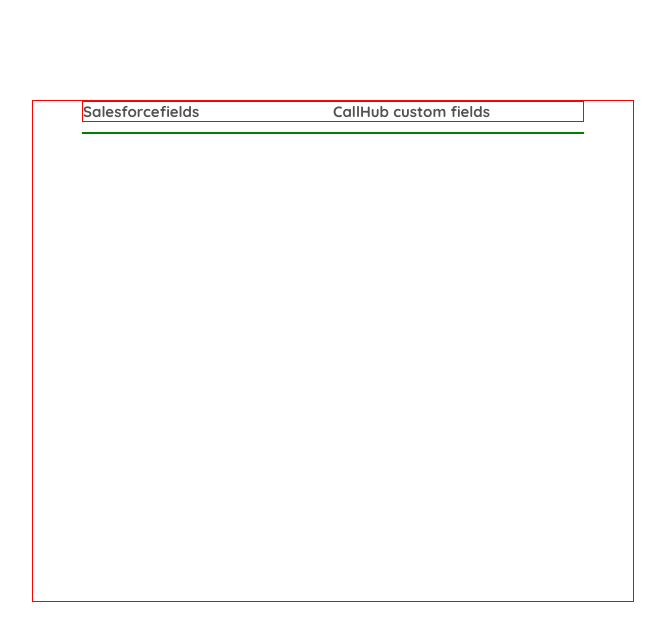
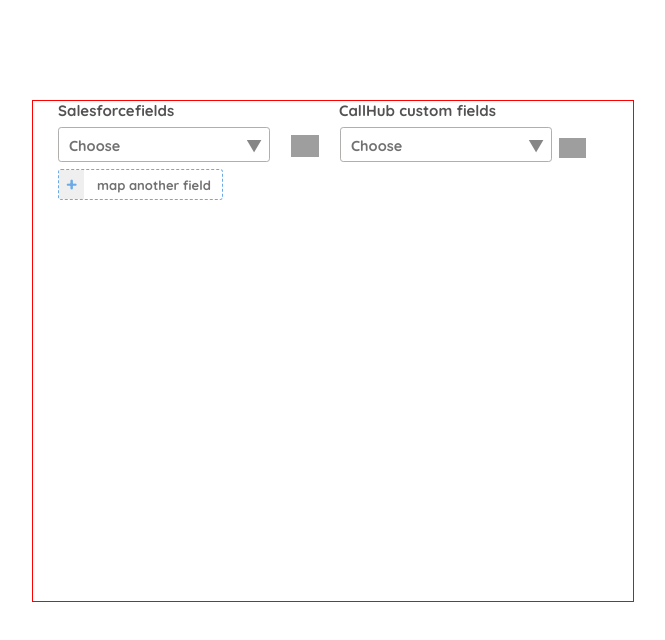
Before and after one commit to Shanoor24/callhub_assignment, a React (Create React App) app in the folder assignment/: page / in a window 1280 px wide. Shown: the top 640 px of the page, without its empty margins (307-972 px from the left). Built offline with nearby package versions, Linux system fonts and the light colour scheme; grey boxes are pictures that could not be loaded.

Commit message:
adding fields and deleting functionality done

```diff
--- a/assignment/src/Components/FeildMapperConfiguration/FieldHeader.module.css
+++ b/assignment/src/Components/FeildMapperConfiguration/FieldHeader.module.css
@@ -4,19 +4,23 @@
 
 
 #Main_cont {
-    width: 500px;
-    border: 1px solid red;
+    width: 550px;
+    /* border: 1px solid red; */
     margin: auto;
     display: flex;
-    margin-bottom: 10px;
+    margin-bottom: 7px;
 }
 
 
 #Main_cont > div {
-    width: 50%;
+    /* width: 50%; */
     text-align: left;
     font-family: 'Quicksand', sans-serif;
     font-size: 15px;
     font-weight: 700;
     color: #535151;
 }
+
+#Main_cont > div:nth-child(1) {
+    width: 281px;
+}
--- a/assignment/src/Components/FeildMapperConfiguration/FieldMapperConfig.jsx
+++ b/assignment/src/Components/FeildMapperConfiguration/FieldMapperConfig.jsx
@@ -1,15 +1,64 @@
-import React from 'react';
+import React, { useState } from 'react';
 import FieldHeader from './FieldHeader';
 import styles from "./FieldMapperConfig.module.css"
-import FieldRow from './FieldRow';
+import FieldsRow from './FieldsRow';
 
 
 function FieldMapperConfigMain() {
+    const [fieldCount, setFieldCount] = useState([1]);
+
+    const handleAddRow = () => {
+        setFieldCount([...fieldCount, (fieldCount[fieldCount.length - 1] + 1)])
+    }
+
+    const handleDelete = (id) => {
+        const Updated_fieldCount = fieldCount.filter((item) => item !== id);
+
+        setFieldCount(Updated_fieldCount);
+    }
+
+
+    const initSalesForceFields = [
+        {id: 1, name: "Contact ID", status: true},
+        {id: 2, name: "Deleted", status: true},
+        {id: 3, name: "Master Record ID", status: true},
+        {id: 4, name: "Account ID", status: true},
+        {id: 5, name: "Salutation", status: true},
+        {id: 6, name: "Other Street", status: true},
+        {id: 7, name: "Other City", status: true},
+        {id: 8, name: "Other State/Province", status: true},
+        {id: 9, name: "Zip/Postal Code", status: true},
+        {id: 10, name: "Other_4", status: true},
+        {id: 11, name: "Other_5", status: true},
+        {id: 12, name: "Other_6", status: true}
+    ]
+
+    const initCallHubCustomFields = [
+        {id: 1, name: "End_date", status: true},
+        {id: 2, name: "test1", status: true},
+        {id: 3, name: "Frequency_of_Giving", status: true},
+        {id: 4, name: "test", status: true},
+        {id: 5, name: "VANID105147", status: true},
+        {id: 6, name: "Ward", status: true},
+        {id: 7, name: "test_2", status: true},
+        {id: 8, name: "test_3", status: true},
+        {id: 9, name: "test_4", status: true},
+        {id: 10, name: "test_5", status: true},
+        {id: 11, name: "test_6", status: true},
+        {id: 12, name: "test_7", status: true},
+    ]
+
+    const [salesForceFields, setSalesForceFields] = useState(initSalesForceFields);
+    const [callHubCustomFields, setCallHubCustomFields] = useState(initCallHubCustomFields);
 
     return (
         <div id={styles.Main_cont}>
             <FieldHeader />
-            <FieldRow />
+            {fieldCount.map((item) => <FieldsRow key={item} id={item} handleDelete={handleDelete} salesForceFields={salesForceFields} callHubCustomFields={callHubCustomFields}/> )}
+            <div className={styles.button_cont} onClick={handleAddRow}>
+                <div>+</div>
+                <div>map another field</div>
+            </div>
         </div>
     )
 }
--- a/assignment/src/Components/FeildMapperConfiguration/FieldMapperConfig.module.css
+++ b/assignment/src/Components/FeildMapperConfiguration/FieldMapperConfig.module.css
@@ -10,3 +10,31 @@
     margin: auto;
     margin-top: 100px;
 }
+
+.button_cont {
+    display: flex;
+    border: 1.5px dashed #6baae6;
+    width: 163px;
+    margin-left: 25px;
+    border-radius: 0.2em;
+    cursor: pointer;
+}
+
+.button_cont > div:nth-child(1) {
+    background-color: #EFEFEF;
+    width: 25px;
+    font-family: 'Quicksand', sans-serif;
+    font-size: 19px;
+    font-weight: 700;
+    color: #6baae6;
+    padding-top: 2px;
+}
+
+.button_cont > div:nth-child(2) {
+    font-family: 'Quicksand', sans-serif;
+    font-size: 13px;
+    font-weight: 700;
+    color: #727171;
+    padding: 7px 0px 6px 3px;
+    margin-left: 10px;
+}
--- a/assignment/src/Components/FeildMapperConfiguration/FieldRow.jsx
+++ /dev/null
@@ -1,12 +0,0 @@
-import React from "react";
-import styles from "./FieldRow.module.css"
-
-function FieldRow() {
-    return (
-        <div id={styles.Main_cont}>
-
-        </div>
-    )
-}
-
-export default FieldRow;
--- a/assignment/src/Components/FeildMapperConfiguration/FieldRow.module.css
+++ /dev/null
@@ -1,10 +0,0 @@
-@import url('https://fonts.googleapis.com/css2?family=Quicksand:wght@300;400;500;600;700&display=swap');
-@import url('https://fonts.googleapis.com/css2?family=Yantramanav:wght@100;300;400;500;700;900&display=swap');
-@import url('https://fonts.googleapis.com/css2?family=Arimo:ital,wght@0,400;0,500;0,600;0,700;1,400;1,500;1,600;1,700&family=Yantramanav:wght@100;300;400;500;700;900&display=swap');
-
-
-#Main_cont {
-    width: 500px;
-    border: 1px solid green;
-    margin: auto;
-}
--- /dev/null
+++ b/assignment/src/Components/FeildMapperConfiguration/FieldsRow.jsx
@@ -0,0 +1,25 @@
+import React from "react";
+import styles from "./FieldsRow.module.css"
+
+function FieldsRow({id, handleDelete}) {
+    return (
+        <div id={styles.Main_cont}>
+            <div className={styles.field_cont}>
+                <div>Choose</div>
+                <div>▼</div>
+            </div>
+            <div className={styles.connect_icon}>
+                <img src="https://i.imgur.com/77U9IWq.jpg" alt="connect_icon" style={{height: "21.6px"}} />
+            </div>
+            <div className={styles.field_cont}>
+                <div>Choose</div>
+                <div>▼</div>
+            </div>
+            <div className={styles.delete_icon} onClick={() => handleDelete(id)}>
+                <img src="https://i.imgur.com/7hyNwFF.jpg" alt="delete_icon" style={{height: "20px"}}/>
+            </div>
+        </div>
+    )
+}
+
+export default FieldsRow;
--- /dev/null
+++ b/assignment/src/Components/FeildMapperConfiguration/FieldsRow.module.css
@@ -0,0 +1,48 @@
+@import url('https://fonts.googleapis.com/css2?family=Quicksand:wght@300;400;500;600;700&display=swap');
+@import url('https://fonts.googleapis.com/css2?family=Yantramanav:wght@100;300;400;500;700;900&display=swap');
+@import url('https://fonts.googleapis.com/css2?family=Arimo:ital,wght@0,400;0,500;0,600;0,700;1,400;1,500;1,600;1,700&family=Yantramanav:wght@100;300;400;500;700;900&display=swap');
+
+
+#Main_cont {
+    width: 550px;
+    /* border: 1px solid green; */
+    margin: auto;
+    display: flex;
+    margin-bottom: 7px;
+}
+
+.field_cont {
+    width: 200px;
+    border: 1px solid #b1aeae;
+    padding: 8px 0px 5px 10px;
+    display: flex;
+    border-radius: 0.2em;
+}
+
+.field_cont > div:nth-child(1) {
+    border: 0px solid green;
+    width: 177px;
+    text-align: left;
+    font-family: 'Quicksand', sans-serif;
+    font-size: 14.5px;
+    font-weight: 700;
+    color: #727171;
+}
+
+.field_cont > div:nth-child(2) {
+    color: #868686;
+}
+
+.connect_icon {
+    width: 70px;
+    /* border: 1px solid red; */
+    padding-top: 8px;
+    box-sizing: border-box;
+}
+
+.delete_icon {
+    width: 41px;
+    /* border: 1px solid black; */
+    padding-top: 11px;
+    box-sizing: border-box;
+}
```
